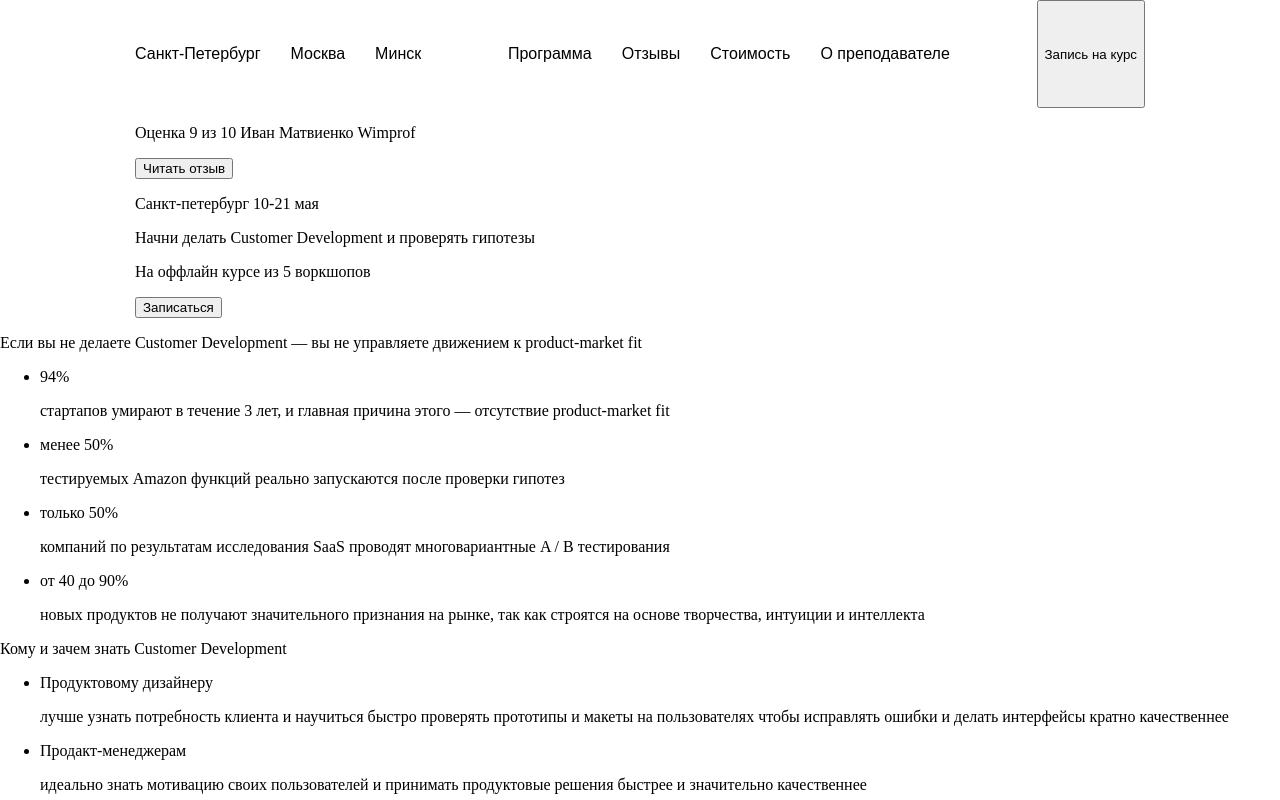
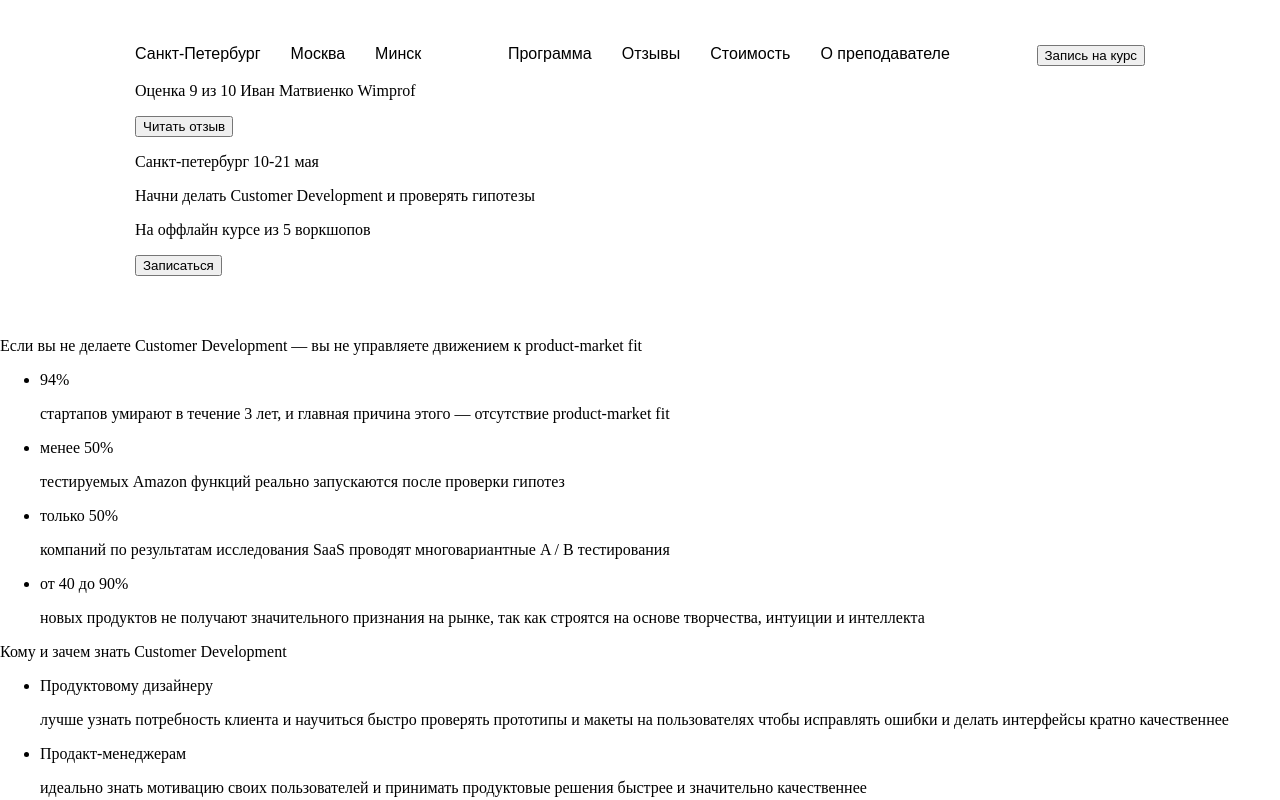
Before and after one commit to Kinkandju/CustomerDevelopment, a website: page src/index.html in a window 1280 px wide. Shown: the top 800 px of the page. Drawn offline with nearby package versions, Linux system fonts and the light colour scheme; files that its build step writes are made by us from their sources; files whose address does not match are found by name.

Commit message:
Вносит какие-то изменение, уже не помню что

```diff
--- a/src/scss/blocks/header.scss
+++ b/src/scss/blocks/header.scss
@@ -1,6 +1,6 @@
 .page-header {
 	margin: 0 auto;
-	padding: 0 135px;
+	padding: 45px 135px;
 
 	max-width: 1440px;
 }
@@ -15,7 +15,7 @@
 	display: flex;
 	flex-direction: row;
 
-	margin: 45px 0;
+	margin: 0;
 	padding: 0;
 
 	list-style: none;
```
Also changed, not shown: CustomerDevelopment/css/style.css, CustomerDevelopment/css/style.min.css.
